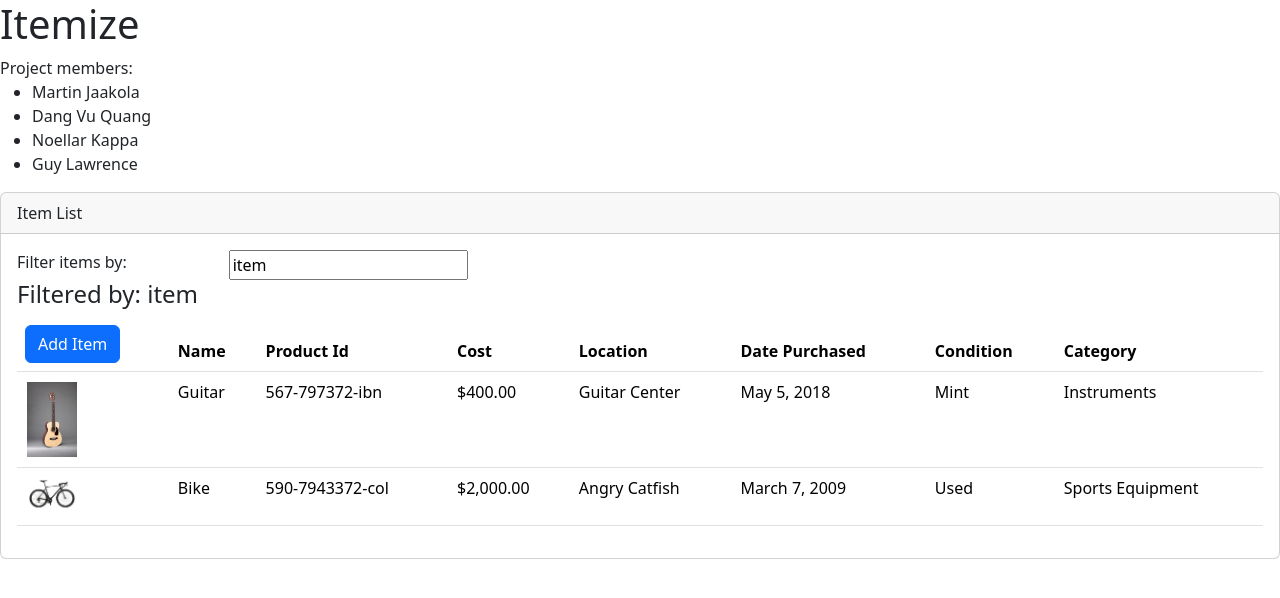
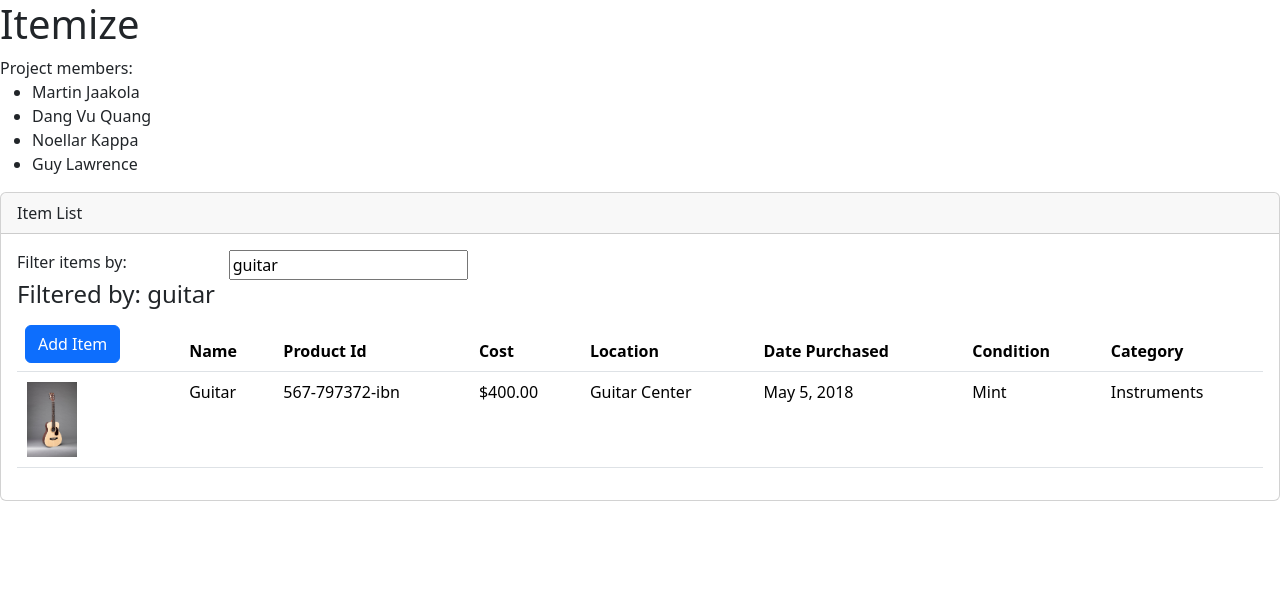
Before and after one commit to melo-velo/Group_Project, an Angular app: page / in a window 1280 px wide. Shown: the top 598 px of the page. Built offline with nearby package versions, Linux system fonts and the light colour scheme.

Commit message:
Added basic table filter

```diff
--- a/src/app/items/item-list.component.html
+++ b/src/app/items/item-list.component.html
@@ -34,7 +34,7 @@
           </tr>
         </thead>
         <tbody>
-          <tr *ngFor="let item of highValueItems">
+          <tr *ngFor="let item of filteredItems">
             <td>
               <img [src]="item.imageUrl"
                     [title]="item.productName"
--- a/src/app/items/item-list.component.ts
+++ b/src/app/items/item-list.component.ts
@@ -21,7 +21,10 @@ export class ItemListComponent implements OnInit {
   set listFilter(value: string) {
     this._listFilter = value;
     console.log('In setter');
+    this.filteredItems = this.runFilterOnItems(value);
   }
+
+  filteredItems: IItem[] = [];
 
   highValueItems: IItem[] = [
     {
@@ -46,11 +49,17 @@ export class ItemListComponent implements OnInit {
     }
   ];
 
+  runFilterOnItems(runFilter: string): IItem[] {
+    runFilter = runFilter.toLowerCase();
+    return this.highValueItems.filter((item: IItem) =>
+    item.productName.toLocaleLowerCase().includes(runFilter));
+  }
+
   /*toggleButton(): void {
     this.showImage = !this.showImage;
   }*/
 
   ngOnInit(): void {
-    this.listFilter = 'item';
+    this.listFilter = 'guitar';
   }
 }
```
